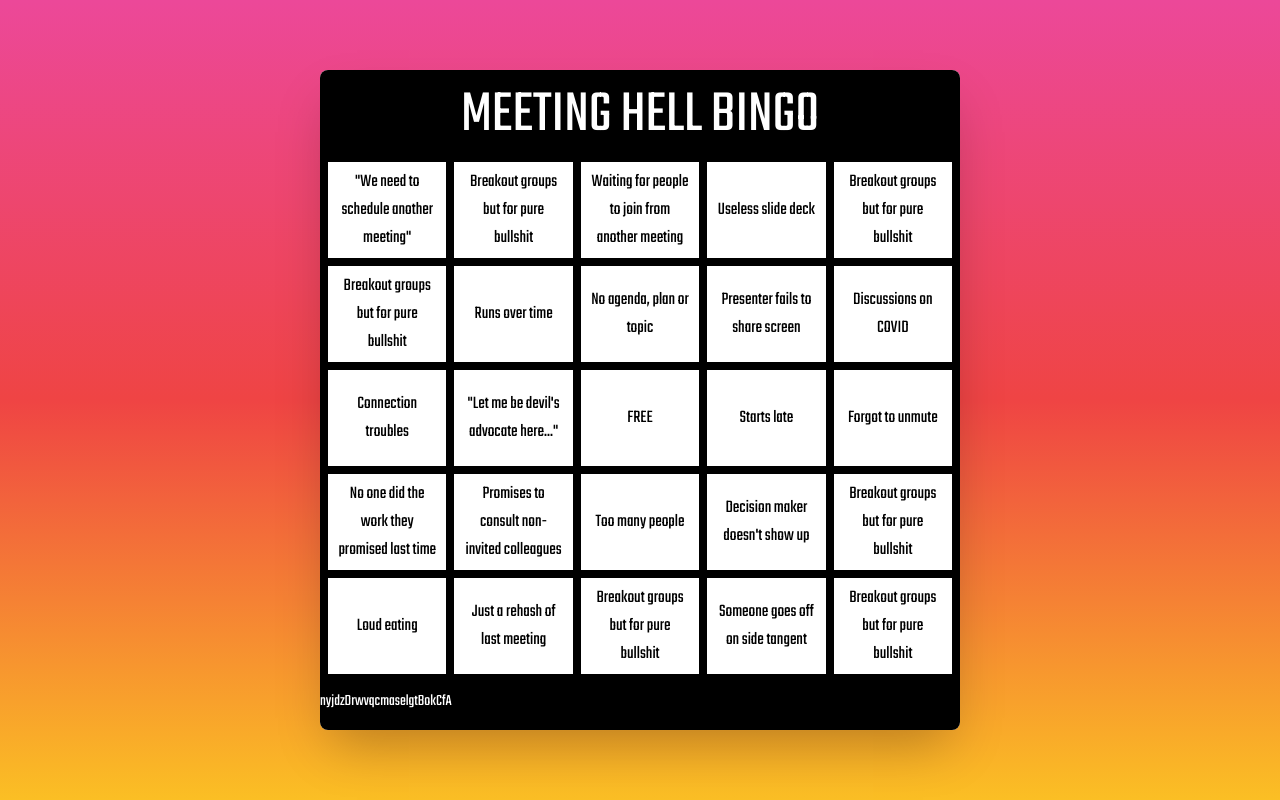
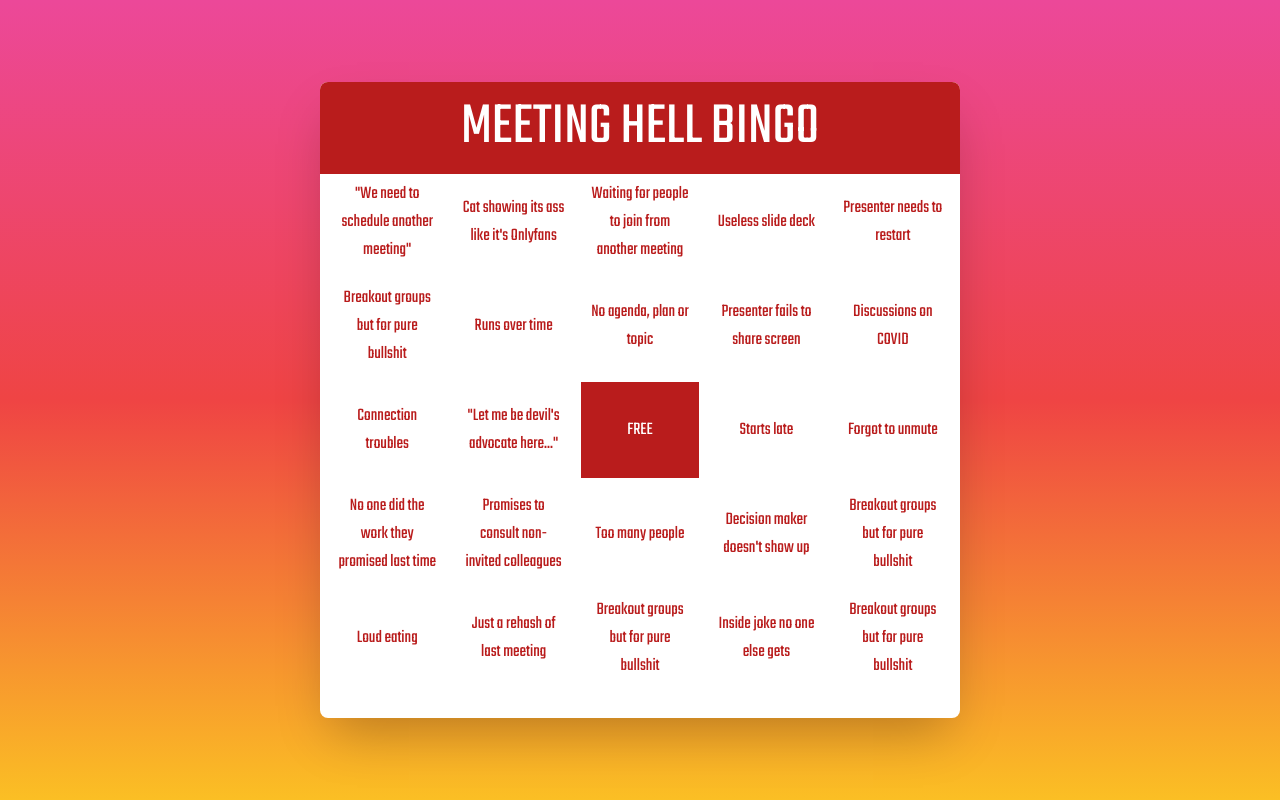
Before and after one commit to ploguus/meetinghellbingo, a Next.js app: page / in a window 1280 px wide. Built offline with nearby package versions, Linux system fonts and the light colour scheme.

Commit message:
working bingo game

```diff
--- a/_data/squares.js
+++ b/_data/squares.js
@@ -6,7 +6,7 @@ export default [
   { id: nanoid(), label: 'Connection troubles' },
   { id: nanoid(), label: 'Useless slide deck' },
   { id: nanoid(), label: 'No one did the work they promised last time' },
-  { id: nanoid(), label: 'Someone goes off on side tangent' },
+  { id: nanoid(), label: 'Inside joke no one else gets' },
   { id: nanoid(), label: 'Too many people' },
   { id: nanoid(), label: 'Could easily have been an email' },
   { id: nanoid(), label: 'Sexist joke out of nowhere' },
@@ -25,8 +25,8 @@ export default [
   { id: nanoid(), label: 'Presenter fails to share screen' },
   { id: nanoid(), label: 'No agenda, plan or topic' },
   { id: nanoid(), label: '10 minute long opinion speech' },
-  { id: nanoid(), label: 'Breakout groups but for pure bullshit' },
-  { id: nanoid(), label: 'Breakout groups but for pure bullshit' },
+  { id: nanoid(), label: 'Cat showing its ass like it\'s Onlyfans' },
+  { id: nanoid(), label: 'Presenter needs to restart' },
   { id: nanoid(), label: 'Breakout groups but for pure bullshit' },
   { id: nanoid(), label: 'Breakout groups but for pure bullshit' },
   { id: nanoid(), label: 'Breakout groups but for pure bullshit' },
--- a/pages/index.js
+++ b/pages/index.js
@@ -4,8 +4,17 @@ import { useRouter } from 'next/router'
 import { randomNumber, slugify, deslugify } from '../lib/helpers'
 import squareSource from '../_data/squares'
 
+const BingoSquare = ({ id, label, checked, onClick, isClickable = true } = {}) => (
+  <button
+    className={`h-24 flex items-center justify-center p-2 ${isClickable ? 'cursor-pointer' : 'cursor-default'} ${checked ? 'bg-red-700' : 'bg-white'}`}
+    onClick={() => isClickable && onClick(id)}>
+    <p className={`text-center text-lg ${checked ? 'text-white' : 'text-red-700'}`}>{label}</p>
+  </button>
+)
+
 export default function Home(props) {
   const [ squares, setSquares ] = useState([])
+  const [ checked, setChecked ] = useState([])
   const [ slug, setSlug ] = useState()
 
   useEffect(() => {
@@ -14,13 +23,13 @@ export default function Home(props) {
     let slugString = ''
 
     while (shuffled.length <= 24) {
-      if (shuffled.length === 12) shuffled.push({ label: 'FREE', id: 'FREE' })
+      if (shuffled.length === 12) shuffled.push({ label: 'FREE', id: 'FREE', checked: true, isClickable: false })
       else {
         const index = randomNumber(0, squareSource.length - 1)
         const square = squareSource[index]
 
         if (!used.includes(square.id)) {
-          shuffled.push({ ...square })
+          shuffled.push({ ...square, isClickable: true })
           slugString += slugify(index)
           used.push(square.id)
         }
@@ -31,22 +40,30 @@ export default function Home(props) {
     setSlug(slugString)
   }, [])
 
+  const onClickSquare = clickedId => {
+    const isChecked = checked.includes(clickedId)
+
+    if (isChecked) setChecked(checked.filter((id) => id !== clickedId))
+    else setChecked([ ...checked, clickedId ])
+  }
+
   return (
     <main className="bg-gradient-to-t from-yellow-400 via-red-500 to-pink-500 w-screen h-screen">
       <div className="w-full h-full flex items-center justify-center">
         <div className="bg-white w-1/2 shadow-2xl rounded-lg">
-          <h1 className="text-6xl uppercase text-center text-white py-4 bg-black rounded-t-lg">Meeting Hell Bingo</h1>
+          <h1 className="text-6xl uppercase text-center text-white py-4 bg-red-700 rounded-t-lg">Meeting Hell Bingo</h1>
 
-          <div className="grid grid-cols-5 grid-flow-row gap-2 bg-black px-2">
-            {squares.map(({ id, label }, i) => (
-              <div className="h-24 flex items-center justify-center bg-white p-2" key={id}>
-                <p className="text-center text-lg">{label}</p>
-              </div>
+          <div className="grid grid-cols-5 grid-flow-row gap-2 px-2">
+            {squares.map((props) => (
+              <BingoSquare
+                {...props}
+                key={props.id}
+                checked={props.id === 'FREE' || checked.includes(props.id)}
+                onClick={onClickSquare} />
             ))}
           </div>
 
-          <div className="rounded-b-lg py-4 bg-black">
-            <p className="text-white">{slug}</p>
+          <div className="rounded-b-lg py-4">
           </div>
         </div>
       </div>
```
